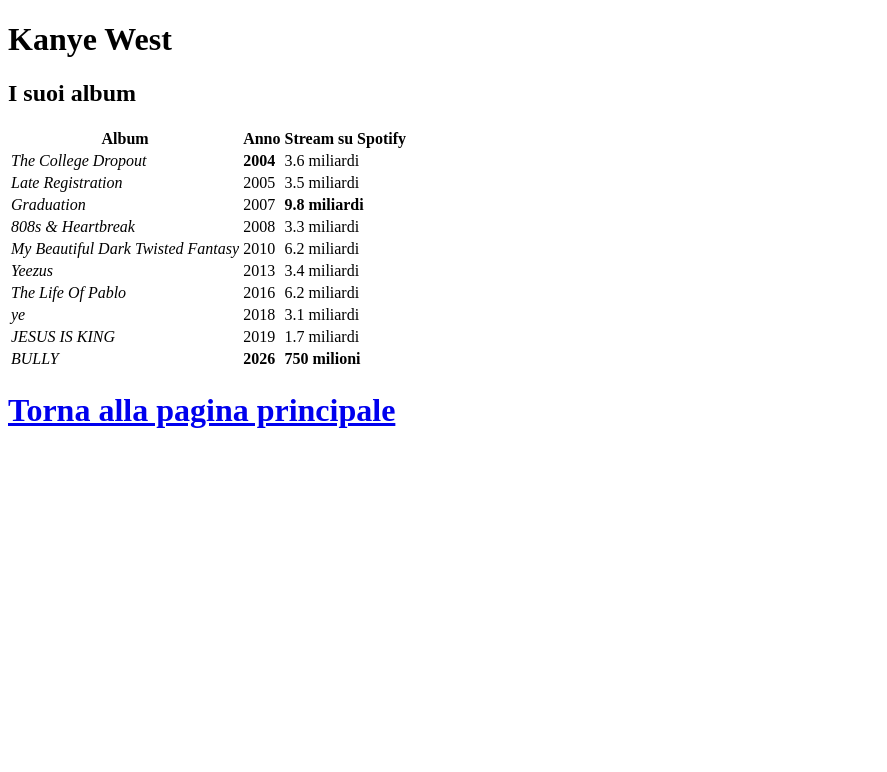
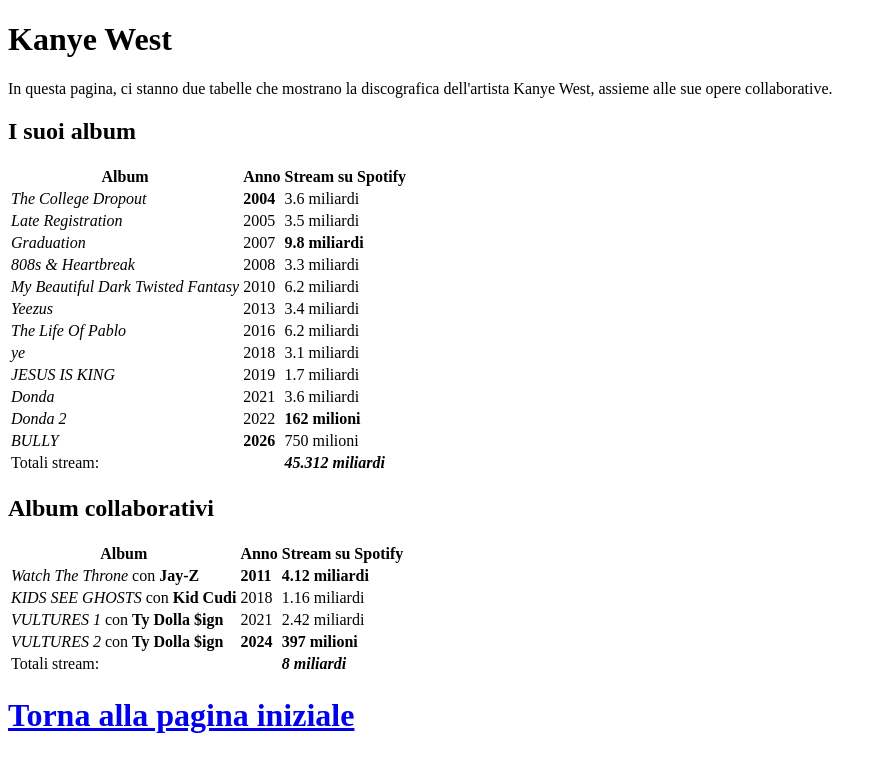
Before and after one commit to pedromelo2/sito-tpsit, a plain HTML site: page M2/sito/datiKanyeWest.html in a window 1280 px wide. Shown: the whole page, without its empty margins (0-887 px from the left). Drawn offline with Linux system fonts and the light colour scheme.

Commit message:
feat: aggiornato datiKanyeWest.html

```diff
--- a/M2/sito/datiKanyeWest.html
+++ b/M2/sito/datiKanyeWest.html
@@ -7,6 +7,13 @@
 </head>
 <body>
     <h1>Kanye West</h1>
+
+    <p>
+        In questa pagina, ci stanno due tabelle che mostrano la discografica dell'artista Kanye West, assieme alle sue opere collaborative.
+    </p>
+
+
+
     <h2>I suoi album</h2>
 
     <table>
@@ -74,13 +81,84 @@
             </tr>
 
             <tr>
+                <td><em>Donda</em></td>
+                <td>2021</td>
+                <td>3.6 miliardi</td>
+            </tr>
+
+            <tr>
+                <td><em>Donda 2</em></td>
+                <td>2022</td>
+                <td><strong>162 milioni</strong></td>
+            </tr>
+
+            <tr>
                 <td><em>BULLY</em></td>
                 <td><strong>2026</strong></td>
-                <td><strong>750 milioni</strong></td>
+                <td>750 milioni</td>
             </tr>
         </tbody>
+
+        <tfoot>
+            <tr>
+                <td colspan="2">
+                    Totali stream:
+                </td>
+                <td>
+                    <em><strong>45.312 miliardi</strong></em>
+                </td>
+            </tr>
+        </tfoot>
     </table>
 
-    <h1><a href="index.html">Torna alla pagina principale</a></h1>
+
+
+    <h2>Album collaborativi</h2>
+    <table>
+        <thead>
+            <tr>
+                <th scope="col">Album</th>
+                <th scope="col">Anno</th>
+                <th scope="col">Stream su Spotify</th>
+            </tr>
+        </thead>
+
+        <tbody>
+            <tr>
+                <td><em>Watch The Throne</em> con <strong>Jay-Z</strong></td>
+                <td><strong>2011</strong></td>
+                <td><strong>4.12 miliardi</strong></td>
+            </tr>
+
+            <tr>
+                <td><em>KIDS SEE GHOSTS</em> con <strong>Kid Cudi</strong></td>
+                <td>2018</td>
+                <td>1.16 miliardi</td>
+            </tr>
+
+            <tr>
+                <td><em>VULTURES 1</em> con <strong>Ty Dolla $ign</strong></td>
+                <td>2021</td>
+                <td>2.42 miliardi</td>
+            </tr>
+
+            <tr>
+                <td><em>VULTURES 2</em> con <strong>Ty Dolla $ign</strong></td>
+                <td><strong>2024</strong></td>
+                <td><strong>397 milioni</strong></td>
+            </tr>
+        </tbody>
+
+        <tfoot>
+            <tr>
+                <td colspan="2">
+                    Totali stream:
+                </td>
+                <td><em><strong>8 miliardi</strong></em></td>
+            </tr>
+        </tfoot>
+    </table>
+
+    <h1><a href="index.html">Torna alla pagina iniziale</a></h1>
 </body>
 </html>
```
